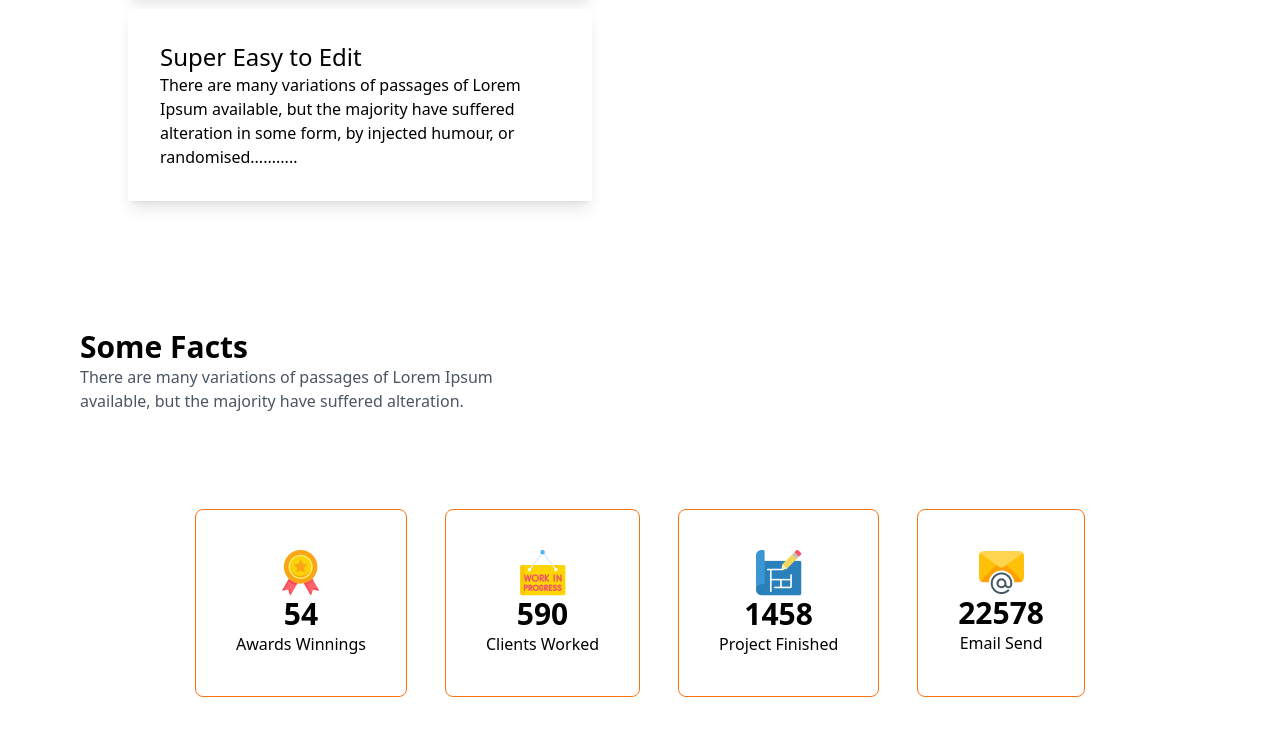
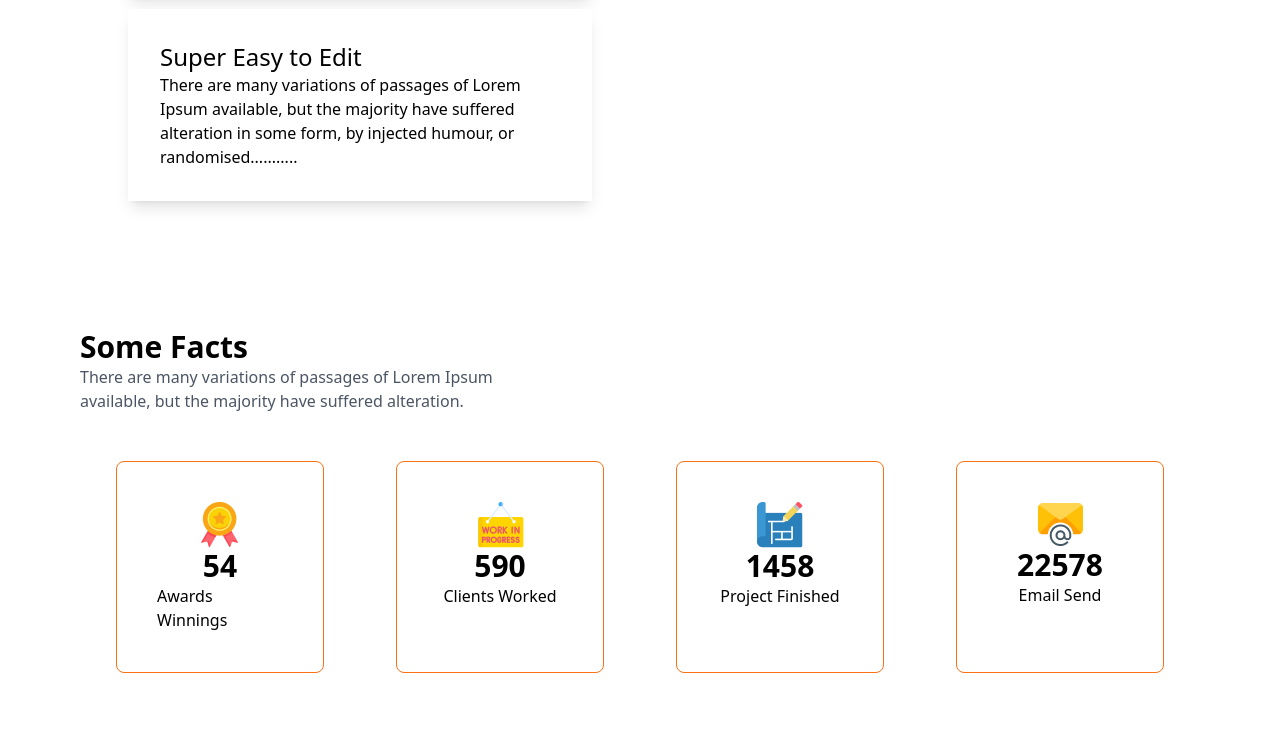
Before and after one commit to Flocky05/G3-Architescts, a plain HTML site: page index.html in a window 1280 px wide. Shown: the part 2469-3204 px from the top of the page. Drawn offline with nearby package versions, Linux system fonts and the light colour scheme.

Commit message:
update the fact section

```diff
--- a/index.html
+++ b/index.html
@@ -91,24 +91,24 @@
     <div class="lg:m-20">
         <h3 class="text-3xl font-bold text-center lg:text-left">Some Facts</h3>
         <p class="text-gray-600 text-center lg:text-left">There are many variations of passages of Lorem Ipsum <br> available, but the majority have suffered alteration.</p>
-        <div class="lg:flex justify-around m-8 lg:m-24">
-            <div class="p-10 border rounded-lg border-orange-500 flex flex-col items-center mt-4 lg:mt-0">
-                <img src="./images/icons/ribon.png" alt="">
+        <div class="grid grid-cols-1 lg:grid-cols-4 justify-items-center mt-12">
+            <div class="w-3/5 lg:w-52 p-10 border rounded-lg border-orange-500 flex flex-col items-center mt-4 lg:mt-0">
+                <img  src="./images/icons/ribon.png" alt="">
                 <h4 class="text-3xl font-bold">54</h4>
                 <p>Awards Winnings</p>
             </div>
-            <div class="p-10 border rounded-lg border-orange-500 flex flex-col items-center mt-4 lg:mt-0">
-                <img src="./images/icons/customers.png" alt="">
+            <div class="w-3/5 lg:w-52 p-10 border rounded-lg border-orange-500 flex flex-col items-center mt-4 lg:mt-0">
+                <img  src="./images/icons/customers.png" alt="">
                 <h4 class="text-3xl font-bold">590</h4>
                 <p>Clients Worked</p>
             </div>
-            <div class="p-10 border rounded-lg border-orange-500 flex flex-col items-center mt-4 lg:mt-0">
-                <img src="./images/icons/projects.png" alt="">
+            <div class="w-3/5 lg:w-52 p-10 border rounded-lg border-orange-500 flex flex-col items-center mt-4 lg:mt-0">
+                <img  src="./images/icons/projects.png" alt="">
                 <h4 class="text-3xl font-bold">1458</h4>
                 <p>Project Finished</p>
             </div>
-            <div class="p-10 border rounded-lg border-orange-500 flex flex-col items-center mt-4 lg:mt-0">
-                <img src="./images/icons/email.png" alt="">
+            <div class="w-3/5 lg:w-52 p-10 border rounded-lg border-orange-500 flex flex-col items-center mt-4 lg:mt-0">
+                <img  src="./images/icons/email.png" alt="">
                 <h4 class="text-3xl font-bold">22578</h4>
                 <p>Email Send</p>
             </div>
```
